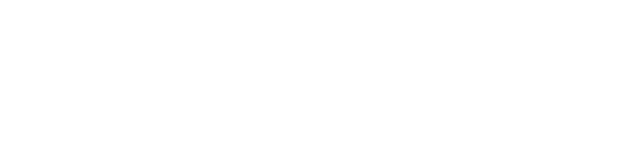
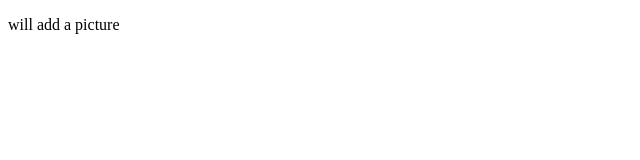
Before and after one commit to tanvirul-islam-rifat/Assignment-1, a plain HTML site: page index.html in a window 1280 px wide. Shown: the whole page, without its empty margins (0-640 px from the left). Drawn offline with Linux system fonts and the light colour scheme.

Commit message:
will add pic

```diff
--- a/index.html
+++ b/index.html
@@ -6,6 +6,7 @@
     <title>My First Assignment</title>
 </head>
 <body>
+    <P> will add a picture</P>
 
 </body>
 </html>
```
